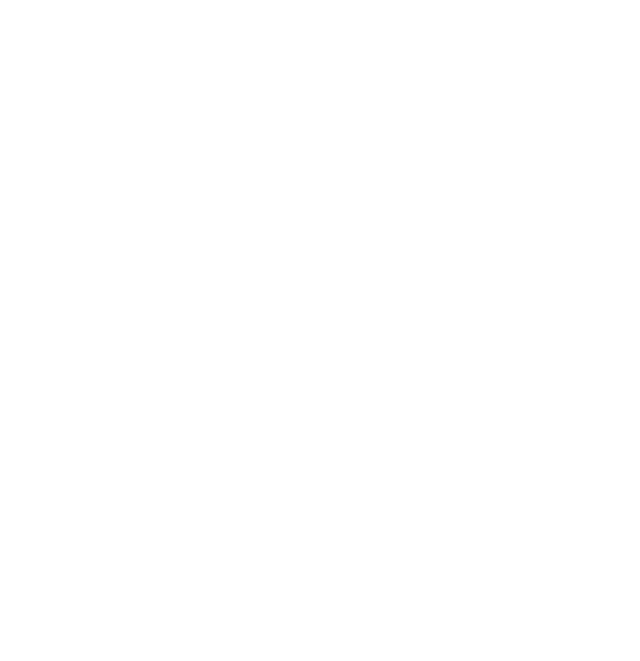
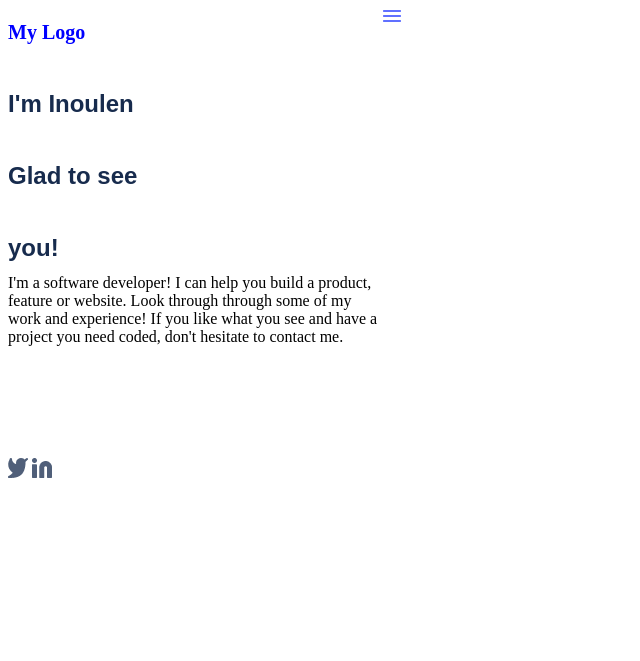
Before and after one commit to lenkon/Portfolio, a plain HTML site: page index.html in a window 1280 px wide. Shown: the whole page, without its empty margins (0-640 px from the left). Drawn offline with Linux system fonts and the light colour scheme.

Commit message:
Add Flexbox container and associated styles in index.html and styles.css

```diff
--- a/index.html
+++ b/index.html
@@ -1,5 +1,5 @@
 <!DOCTYPE html>
-<html>
+<html lang="en">
     <head>
         <title>Portfolio</title>
         <meta charset="UTF-8">
@@ -9,6 +9,33 @@
     </head>
 
     <body>
+        <!--<img src="./image/header-background-mobile.png" alt="">-->
+        <!--<img src="./image/header-background-mobile-modified.png" alt=""> -->
+        <header class="container1">
+            <div class="box1 logo">
+                <h1>My Logo</h1>
+            </div>
+            <div class="box1 menu">
+                <img src="./image/Union.png" alt="Menu">
+            </div>
+        </header>
+        <div class="container2">
+            <div class="box2 greeting">
+                <h2>I'm Inoulen</h2>
+                <h2>Glad to see</h2>
+                <h2>you!</h2>
+            </div>
+            <div class="box2 description">
+                <p>I'm a software developer! I can help you build a product, feature or website. Look through
+                    through some of my work and experience! If you like what you see and have a project you need
+                    coded, don't hesitate to contact me.
+                </p>
+            </div>
+            <div class="box2 social-media-icons">
+                <img src="./image/Twitter.png" alt="">
+                <img src="./image/Linkedin icon.png" alt="">
 
+            </div>
+        </div>
     </body>
 </html>
--- a/styles.css
+++ b/styles.css
@@ -0,0 +1,55 @@
+
+.box1 {
+    width: 375px;
+    height: 50px;
+    /*background-color: rgb(197, 181, 181);*/
+}
+
+.box2 {
+    width: 375px;
+    height: 200px;
+    /*background-color: rgb(197, 181, 181);*/
+}
+
+h1 {
+    /*
+    width: hug (76px);
+    height: hug (20px);
+    */
+    font-size: 20px;
+    /*height: 10px;*/
+    top: 10px;
+    left: 12px;
+    color: blue;
+
+}
+
+h2 {
+    font-family: sans-serif;
+    font-weight: 700;
+    size: 40px;
+    line-height: 52px;
+    /*lign-items: center;*/
+    color: #172B4D;
+}
+.container1 {
+    display: flex;
+    /*border: 2px solid black;*/
+    /*min-height: 100vh;*/
+    flex-direction: row;
+    flex-wrap: wrap;
+    /*
+    height: 718px;
+    width: 375px;
+    */
+}
+
+.container2 {
+    display: flex;
+    flex-direction: column;
+    /*flex-wrap: wrap; */
+}
+
+.social-media-icons {
+
+}
```
Also changed, not shown: image/Linkedin icon.png (added), image/M.png (added), image/Twitter.png (added), image/Union.png (added), image/V.png (added), image/cat.png (added), image/header-background-mobile.png (added).
